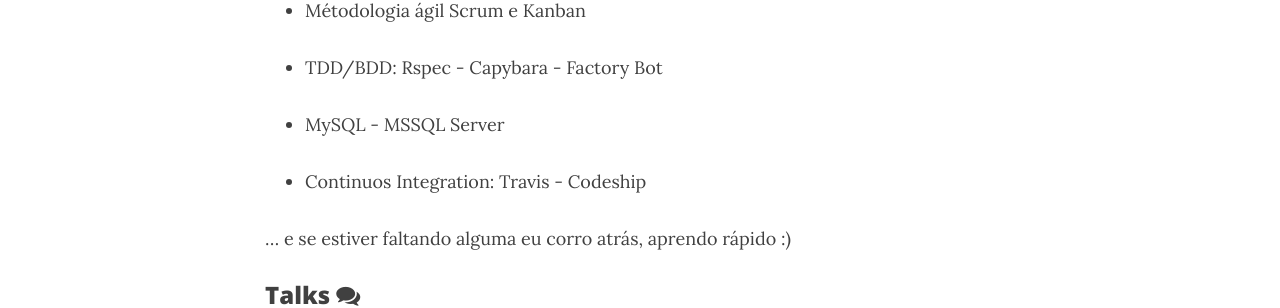
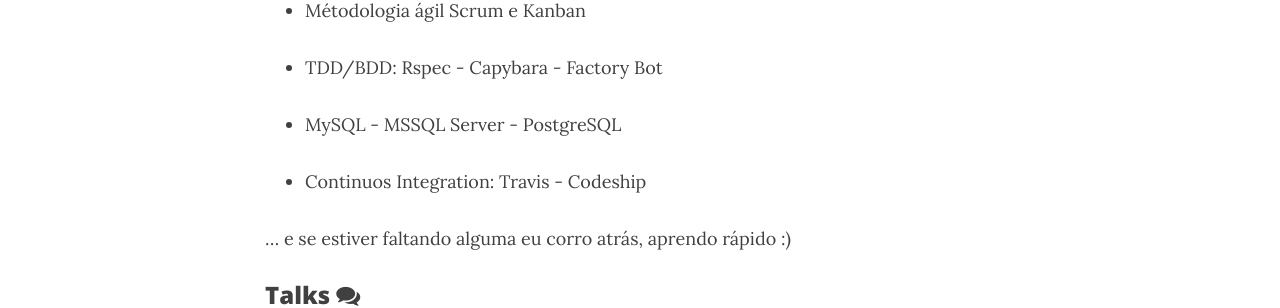
Before and after one commit to gitDbits/diegonoronha.github.io, a Jekyll site: the page built from sobremim.md, in a window 1280 px wide and 900 px high, scrolled down 2184 px. Shown: the part 147-455 px from the top of the window. Built offline with Jekyll 4.4.1, drawn with Linux system fonts in a browser that asks for light colours; nearby versions of some CDN libraries.

Commit message:
Add skill PostgreSQl

```diff
--- a/sobremim.md
+++ b/sobremim.md
@@ -62,7 +62,7 @@
 
 * TDD/BDD: Rspec - Capybara - Factory Bot
 
-* MySQL - MSSQL Server
+* MySQL - MSSQL Server - PostgreSQL
 
 * Continuos Integration: Travis - Codeship
 
```
